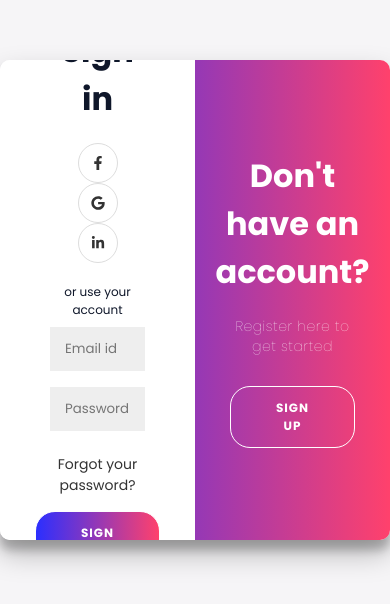
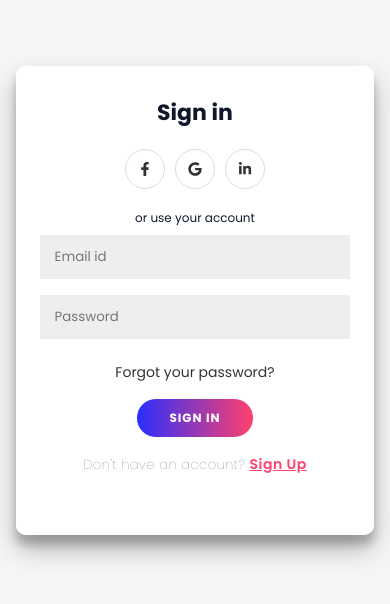
Before and after one commit to sukantadutta2003-tech/Task-Manager, a React (Create React App) app in the folder frontend/: page /login in a window 390 px wide. Shown: the part 122-726 px from the top of the page. Built offline with nearby package versions, Linux system fonts and the light colour scheme.

Commit message:
Saved changes

```diff
--- a/frontend/src/App.js
+++ b/frontend/src/App.js
@@ -144,10 +144,13 @@ function App() {
                   />
 
                   <main className="main">
-                    {/* ACTIVE TASKS */}
                     <div className="task-header">
                       <h1>{activeView}</h1>
                     </div>
+
+                    <div className="tasks-columns">
+                      {/* ACTIVE TASKS */}
+                      <div className="tasks-col">
                         <div className="task-card">
                           <div className="task-card-header">
                             <button
@@ -190,12 +193,11 @@ function App() {
                             </div>
                           ))}
                         </div>
-
-                    <div className="task-header">
-                      <h2>Completed Tasks</h2>
                       </div>
 
                       {/* COMPLETED TASKS */}
+                      <div className="tasks-col completed-col">
+                        <h3 className="col-title">Completed Tasks</h3>
                         <div className="task-card">
                           {completed.length === 0 && (
                             <p className="task-empty">No completed tasks</p>
@@ -215,6 +217,8 @@ function App() {
                             </div>
                           ))}
                         </div>
+                      </div>
+                    </div>
                   </main>
                 </div>
               </>
--- a/frontend/src/pages/Login/Login.jsx
+++ b/frontend/src/pages/Login/Login.jsx
@@ -98,6 +98,10 @@ function Login() {
             />
 
             <button type="button" onClick={handleSignup}>Sign Up</button>
+            <p className="mobile-toggle">
+              Already have an account?{" "}
+              <a onClick={() => document.getElementById("container").classList.remove("right-panel-active")}>Sign In</a>
+            </p>
           </form>
         </div>
 
@@ -125,6 +129,10 @@ function Login() {
 
             <a href="#">Forgot your password?</a>
             <button type="button" onClick={handleLogin}>Sign In</button>
+            <p className="mobile-toggle">
+              Don't have an account?{" "}
+              <a onClick={() => document.getElementById("container").classList.add("right-panel-active")}>Sign Up</a>
+            </p>
           </form>
         </div>
 
--- a/frontend/src/pages/Login/login.css
+++ b/frontend/src/pages/Login/login.css
@@ -235,3 +235,81 @@
   height: 40px;
   width: 40px;
 }
+
+/* ================= MOBILE TOGGLE LINK ================= */
+.login-page .mobile-toggle {
+  display: none;
+  margin-top: 16px;
+  font-size: 13px;
+  color: #666;
+}
+
+.login-page .mobile-toggle a {
+  color: #ff416c;
+  font-weight: 600;
+  cursor: pointer;
+  text-decoration: underline;
+}
+
+/* ================= RESPONSIVE ================= */
+@media (max-width: 768px) {
+  .login-page .container {
+    width: 92%;
+    min-height: auto;
+  }
+
+  /* Hide overlay panel on mobile */
+  .login-page .overlay-container {
+    display: none;
+  }
+
+  /* Make forms full width */
+  .login-page .form-container {
+    position: relative;
+    width: 100% !important;
+    height: auto;
+  }
+
+  .login-page .sign-in-container {
+    width: 100%;
+  }
+
+  .login-page .sign-up-container {
+    width: 100%;
+  }
+
+  /* During sign-up, hide sign-in and show sign-up */
+  .login-page .container.right-panel-active .sign-in-container {
+    transform: none;
+    display: none;
+  }
+
+  .login-page .container.right-panel-active .sign-up-container {
+    transform: none;
+    opacity: 1;
+    z-index: 5;
+    display: flex;
+  }
+
+  /* When NOT active (sign-in mode), hide sign-up */
+  .login-page .container:not(.right-panel-active) .sign-up-container {
+    display: none;
+  }
+
+  .login-page form {
+    padding: 30px 24px;
+  }
+
+  .login-page h1 {
+    font-size: 22px;
+  }
+
+  .login-page button {
+    padding: 10px 32px;
+  }
+
+  /* Show the mobile toggle link */
+  .login-page .mobile-toggle {
+    display: block;
+  }
+}
--- a/frontend/src/styles/app.css
+++ b/frontend/src/styles/app.css
@@ -163,6 +163,35 @@ body {
 
 .sidebar-create:hover {
   color: var(--accent);
+}
+
+/* ================== SIDE-BY-SIDE TASK COLUMNS ================== */
+.tasks-columns {
+  display: flex;
+  gap: 16px;
+  padding: 0 16px;
+  align-items: flex-start;
+}
+
+.tasks-col {
+  flex: 2;
+}
+
+.tasks-col.completed-col {
+  flex: 1;
+}
+
+.col-title {
+  font-size: 16px;
+  font-weight: 600;
+  margin: 0 0 8px 0;
+  padding: 0;
+}
+
+@media (max-width: 768px) {
+  .tasks-columns {
+    flex-direction: column;
+  }
 }
 
 /* ================== MAIN CONTENT (UNCHANGED) ================== */
@@ -450,3 +479,53 @@ body {
 .dropdown-logout:hover {
   background: #16a34a;
 }
+
+/* ================== MAIN APP RESPONSIVE ================== */
+@media (max-width: 768px) {
+  .sidebar {
+    width: 72px;
+    padding: 0 4px;
+  }
+
+  .sidebar .sidebar-title {
+    display: none;
+  }
+
+  .sidebar .sidebar-item span {
+    opacity: 0;
+    pointer-events: none;
+  }
+
+  .topbar {
+    padding: 10px 12px;
+  }
+
+  .topbar-logo {
+    font-size: 18px;
+    padding: 0 6px;
+  }
+
+  .topbar-search {
+    width: 100%;
+    max-width: 300px;
+    padding: 8px 12px;
+    font-size: 13px;
+  }
+
+  .task-header {
+    padding: 0 12px;
+  }
+
+  .task-header h1 {
+    font-size: 22px;
+  }
+
+  .tasks-columns {
+    flex-direction: column;
+    padding: 0 8px;
+  }
+
+  .task-card {
+    margin: 8px;
+  }
+}
```
Lines whose indentation alone changed are shown as unchanged.
